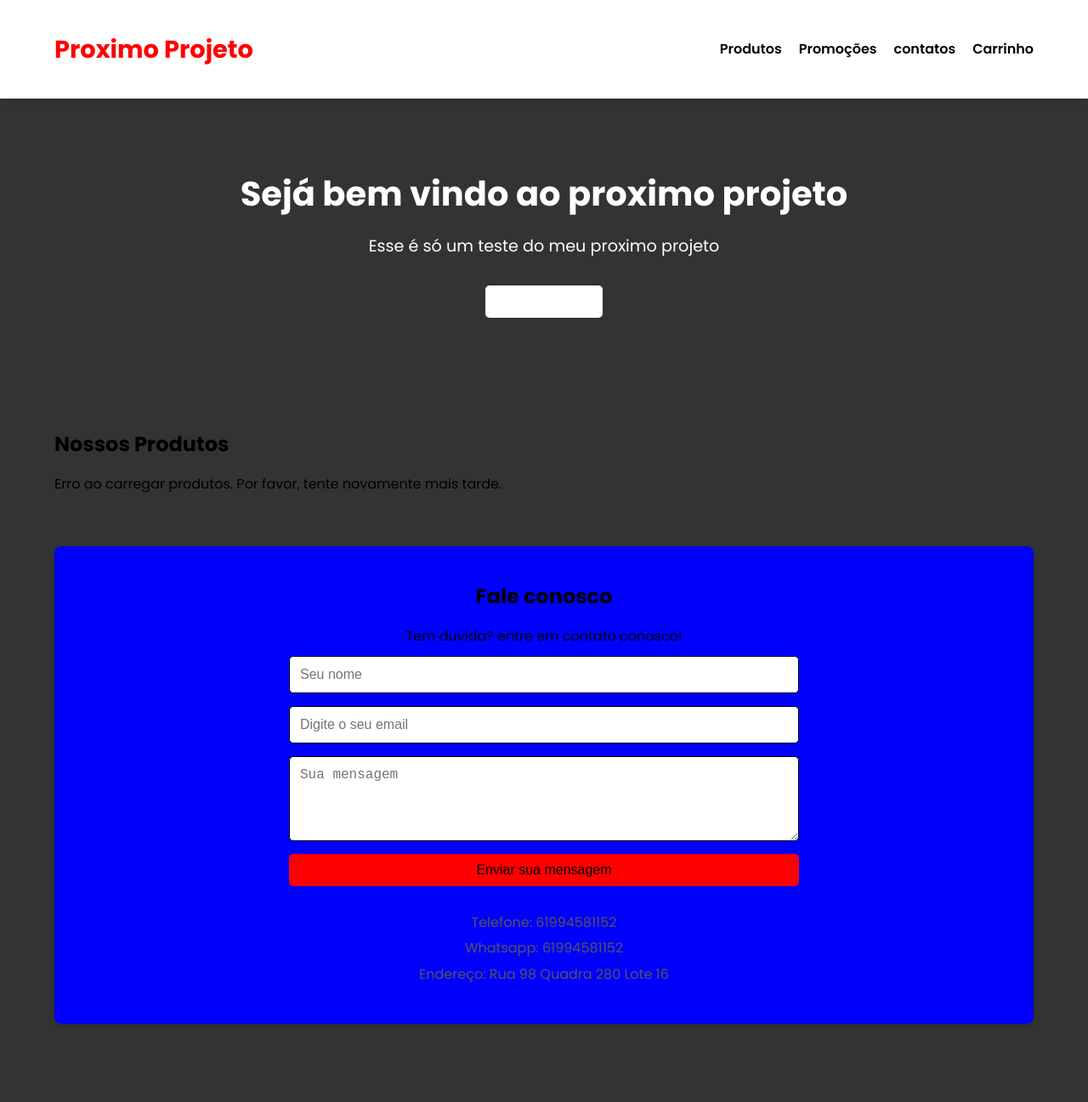
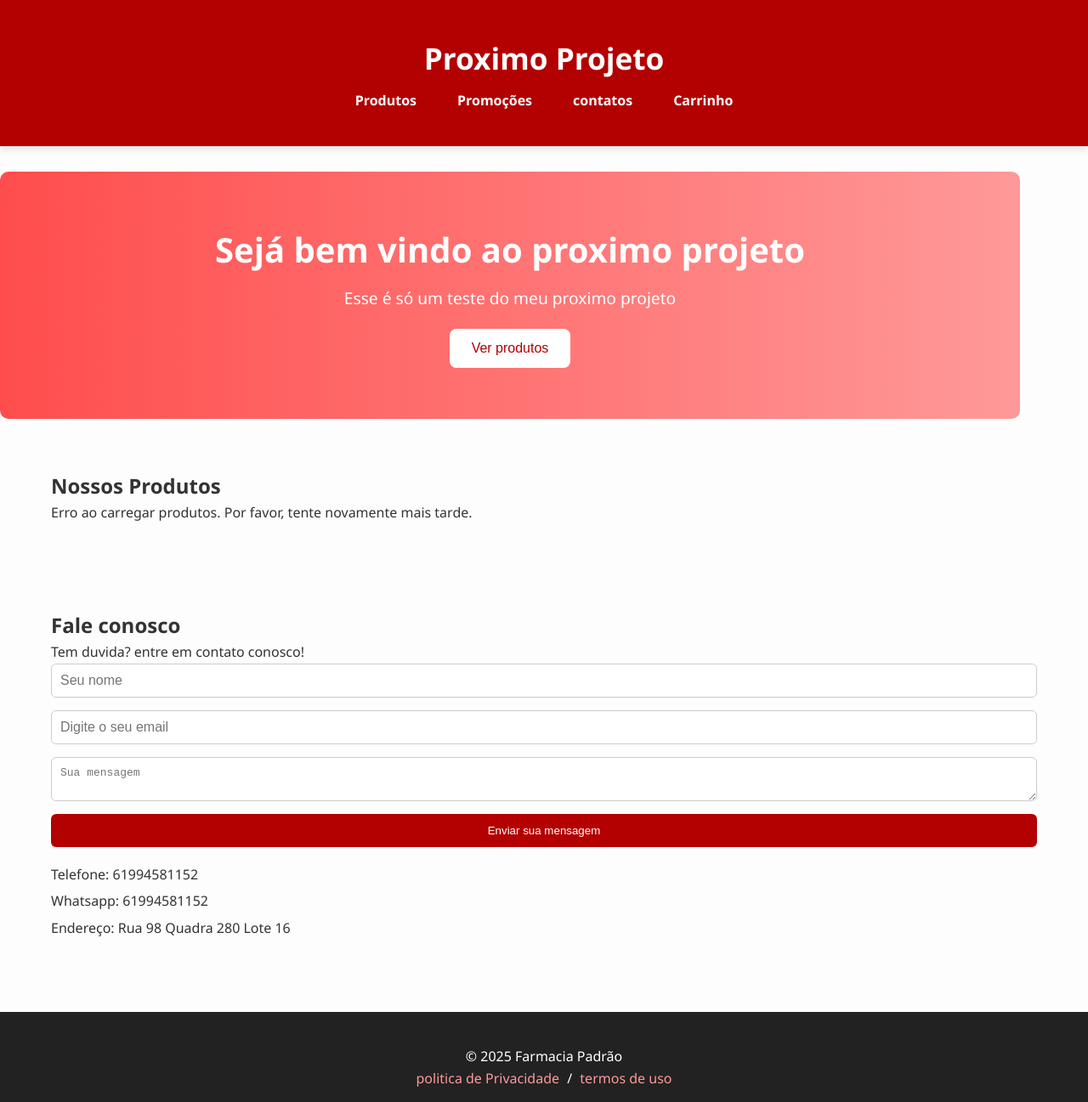
Before and after one commit to pedrohenri9398/Farmacia, a website built with Vite: page Farmacia-online/index.html in a window 1280 px wide. Shown: the top 1297 px of the page at 85% size. Built offline with nearby package versions, Linux system fonts and the light colour scheme; no server answers.

Commit message:
Updated style.css

```diff
--- a/Farmacia-online/style.css
+++ b/Farmacia-online/style.css
@@ -1,14 +1,6 @@
-@import url("https://fonts.googleapis.com/css2?family=Poppins:wght@300;400;600;700&display=swap");
+/* style.css */
 
-:root {
-  --cor-primaria: #FF0000;
-  --cor-secundaria: #white;
-  --cor-texto:#blanchedalmond;
-  --cor-fundo:#333;
-  --cor-borda:#000000;
-  --cor-sombra: rgba(0,0,0,0.1);
-}
-
+/* Reset básico */
 * {
   margin: 0;
   padding: 0;
@@ -16,269 +8,208 @@
 }
 
 body {
-  font-family: 'Poppins', sans-serif;
+  font-family: 'Segoe UI', Tahoma, Geneva, Verdana, sans-serif;
+  background-color: #fdfdfd;
+  color: #333;
   line-height: 1.6;
-  color: var(--cor-texto);
-  background-color: var(--cor-fundo);
-  overflow-x: hidden;
 }
 
 .container {
-  width: 90%;
   max-width: 1200px;
   margin: auto;
-  padding: 20px 0;
+  padding: 20px;
 }
 
-h1, h2, h3 {
-  color: var(--cor-texto);
-  margin-bottom: 15px;
+/* Header */
+header {
+  background-color: #b30000;
+  color: white;
+  padding: 20px 0;
+  box-shadow: 0 4px 8px rgba(0, 0, 0, 0.1);
 }
 
-p {
+header h1 {
+  text-align: center;
+  font-size: 2.2em;
   margin-bottom: 10px;
 }
 
-a {
-  text-decoration: none;
-  color: var(--cor-secundaria);
-}
-
-a:hover {
-  text-decoration: underline;
-}
-
-button {
-  background-color: var(--cor-primaria);
-  color: black;
-  padding: 10px 20px;
-  border: none;
-  border-radius: 5px;
-  cursor: pointer;
-  font-size: 1rem;
-  transition: background-color 0.3s ease;
-}
-
-button:hover {
-  background-color: #218838;
-}
-
-header {
-  background-color: white;
-  color: var(--cor-texto);
-  padding: 15px 0;
-  box-shadow: 0 2px 5px var(--cor-sombra);
-  position: sticky;
-  top: 0;
-  z-index: 1000;
-}
-
-header .container {
+nav ul {
   display: flex;
-  justify-content: space-between;
-  align-items: center;
+  justify-content: center;
+  gap: 20px;
+  list-style: none;
   flex-wrap: wrap;
 }
 
-header h1 {
-  margin: 0;
-  font-size: 1.8rem;
-  color: var(--cor-primaria);
+nav a {
+  text-decoration: none;
+  color: white;
+  font-weight: bold;
+  padding: 8px 14px;
+  border-radius: 6px;
+  transition: background 0.3s;
 }
 
-header nav ul {
-  list-style: none;
-  display: flex;
+nav a:hover {
+  background-color: #e60000;
 }
 
-header nav ul li {
-  margin-left: 20px;
-}
-
-header nav ul li a {
-  color: var(--cor-texto);
-  font-weight: 600;
-  transition: color 0.3s ease;
-}
-
-header nav ul li a:hover {
-  color: var(--cor-primaria);
-  text-decoration: none;
-}
-
+/* Banner Promocional */
 #banner-promocional {
-  background-color: var(--cor-secundaria);
+  background: linear-gradient(to right, #ff4d4d, #ff9999);
   color: white;
+  padding: 60px 20px;
   text-align: center;
-  padding: 80px 20px;
-  margin-bottom: 30px;
-  border-radius: 8px;
+  border-radius: 10px;
+  margin: 30px 0;
 }
 
 #banner-promocional h2 {
-  color: white;
-  font-size: 2.5rem;
-  margin-bottom: 15px;
+  font-size: 2.5em;
+  margin-bottom: 10px;
 }
 
 #banner-promocional p {
-  font-size: 1.2rem;
-  margin-bottom: 30px;
+  font-size: 1.2em;
+  margin-bottom: 20px;
 }
 
 #banner-promocional button {
   background-color: white;
-  color: var(--cor-secundaria);
-  font-weight: 600;
+  color: #b30000;
+  border: 2px solid white;
+  padding: 12px 24px;
+  font-size: 1em;
+  border-radius: 8px;
+  cursor: pointer;
+  transition: background 0.3s, color 0.3s;
 }
 
 #banner-promocional button:hover {
-  background-color: var(--cor-fundo);
-  color: var(--cor-secundaria);
+  background-color: #b30000;
+  color: white;
 }
 
-#Produtos {
-  margin-bottom: 30px;
+/* Produtos */
+#produtos {
+  margin-top: 40px;
+}
+
+.lista-produtos {
+  display: grid;
+  grid-template-columns: repeat(auto-fit, minmax(260px, 1fr));
+  gap: 20px;
 }
 
 .produto-card {
-  background-color: white;
-  border: 1px solid var(--cor-borda);
-  border-radius: 8px;
+  background-color: #fff5f5;
   padding: 20px;
+  border: 1px solid #ffcccc;
+  border-radius: 10px;
   text-align: center;
-  box-shadow: 0 4px 8px var(--cor-sombra);
-  transition: transform 0.3s ease, box-shadow 0.3s ease;
+  transition: transform 0.2s, box-shadow 0.2s;
 }
 
 .produto-card:hover {
   transform: translateY(-5px);
-  box-shadow: 0 6px 12px rgba(0,0,0,0.15);
+  box-shadow: 0 4px 15px rgba(0, 0, 0, 0.1);
 }
 
 .produto-card h3 {
-  font-size: 1.4rem;
+  color: #b30000;
   margin-bottom: 10px;
-  color: var(--cor-primaria);
 }
 
-.produto-card p {
-  font-size: 0.95rem;
-  color: #666;
-  min-height: 40px;
+.produto-card .Preço {
+  font-size: 1.1em;
+  font-weight: bold;
+  margin: 10px 0;
 }
 
-.produto-card .preco {
-  font-size: 1.5rem;
-  font-weight: 700;
-  color: var(--cor-texto);
-  margin: 15px 0;
+.adicionar-carrinho {
+  background-color: #b30000;
+  color: white;
+  border: none;
+  padding: 10px 16px;
+  border-radius: 6px;
+  cursor: pointer;
+  transition: background 0.3s;
 }
 
-.produto-card button {
-  width: 100%;
-  padding: 12px;
+.adicionar-carrinho:hover {
+  background-color: #800000;
 }
 
-/*seção de contato*/
+/* Contato */
 #contato {
-  background-color: blue;
-  padding: 40px 20px;
-  margin-top: 30px;
-  border-radius: 8px;
-  box-shadow: 0 2px 5px var(--cor-sombra);
-  text-align: center;
+  margin-top: 60px;
 }
 
 #contato form {
-  display: flex;
-  flex-direction: column;
+  display: grid;
   gap: 15px;
-  max-width: 600px;
-  margin: 0 auto 30px auto;
+  margin-bottom: 20px;
 }
 
-#contato form input[type="text"],
-#contato form input[type="email"],
-#contato form textarea {
-  padding: 12px;
-  border: 1px solid var(--cor-borda);
-  border-radius: 5px;
-  font-size: 1rem;
-  width: 100%;
+#contato input,
+#contato textarea {
+  padding: 10px;
+  border: 1px solid #ccc;
+  border-radius: 6px;
+  font-size: 1em;
 }
 
-#contato form textarea {
-  resize: vertical;
-  min-height: 100px;
+#contato button {
+  background-color: #b30000;
+  color: white;
+  border: none;
+  padding: 12px;
+  border-radius: 6px;
+  cursor: pointer;
+  transition: background 0.3s;
 }
 
-#contato .informacoes-contato p {
-  margin-bottom: 5px;
-  color: #555;
+#contato button:hover {
+  background-color: #800000;
 }
 
+/* Informações de contato */
+.informacoes-contato p {
+  margin: 6px 0;
+}
+
+/* Footer */
 footer {
-  background-color: var(--cor-texto);
+  background-color: #222;
   color: white;
   text-align: center;
-  padding: 20px 0;
-  margin-top: 50px;
-}
-
-footer p {
-  margin: 5px 0;
+  padding: 20px 10px;
+  margin-top: 60px;
 }
 
 footer a {
-  color: white;
-  margin: 0 10px;
+  color: #ff9999;
+  text-decoration: none;
+  margin: 0 5px;
 }
 
-/*responsividade*/
-@media (max-width: 768px) {
-  header .container {
-    flex-direction: column;
-    text-align: center;
+footer a:hover {
+  text-decoration: underline;
+}
+
+/* Responsivo extra */
+@media (max-width: 600px) {
+  header h1 {
+    font-size: 1.5em;
   }
 
-  header nav ul {
-    margin-top: 15px;
-    flex-wrap: wrap;
-    justify-content: center;
-  }
-
-  header nav ul li {
-    margin: 5px 10px;
-  }
-
-  #banner-promocional {
-    padding: 60px 15px;
+  nav ul {
+    flex-direction: column;
+    gap: 10px;
   }
 
   #banner-promocional h2 {
-    font-size: 2rem;
-  }
-
-  .lista-produtos {
-    grid-template-columns: repeat(auto-fit, minmax(250px,1fr ));
+    font-size: 1.8em;
   }
 }
-
-@media (max-width: 480px) {
-  #banner-promocional h2 {
-    font-size: 1.8rem;
-  }
-  #banner-promocional p {
-    font-size: 1rem;
-  }
-  .produto-card {
-    padding: 15px;
-  }
-  .produto-card h3 {
-    font-size: 1.3rem;
-  }
-  #contato form {
-    padding: 0 15px;
-  }
-}
```
